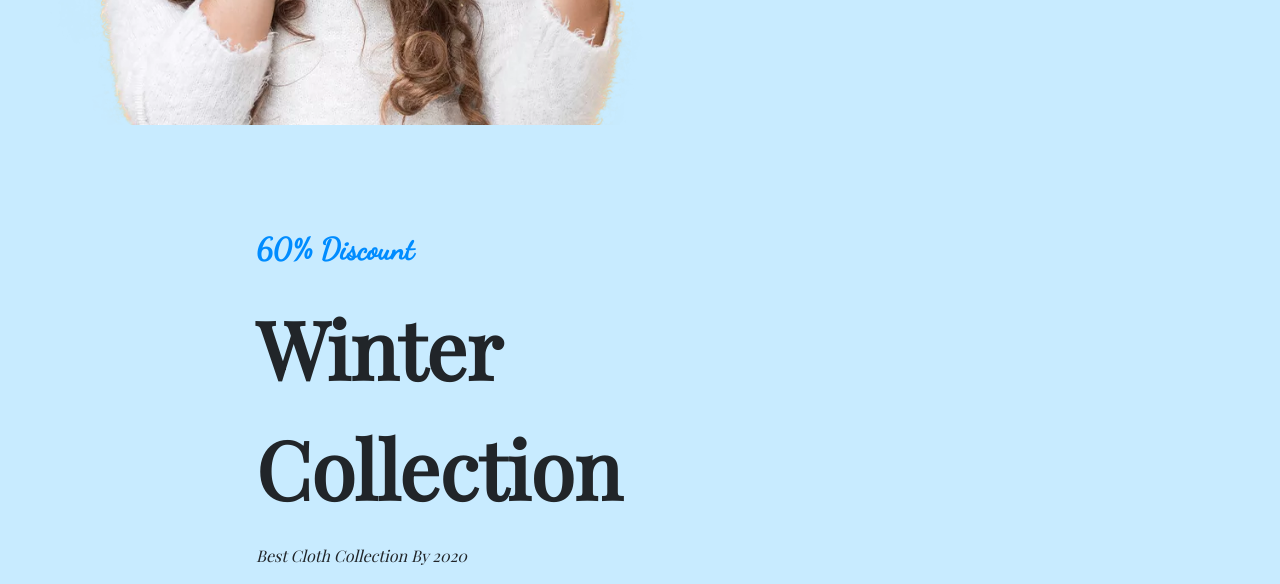
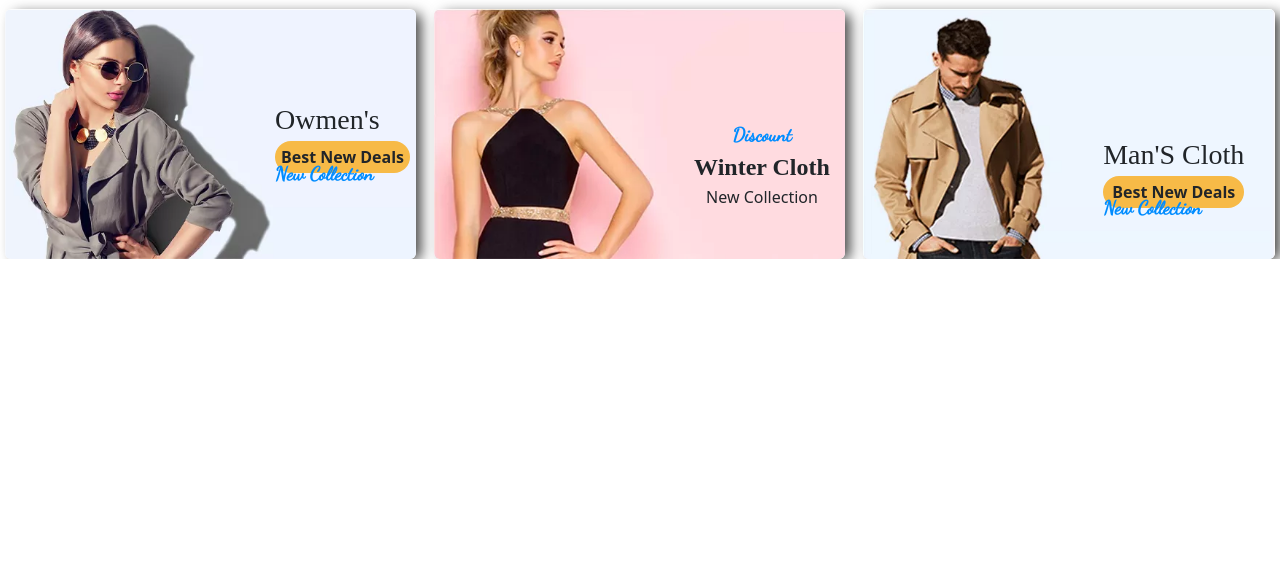
Before and after one commit to Somavik99/EcomShopUI, a plain HTML site: page index.html in a window 1280 px wide. Shown: the part 717-1301 px from the top of the page. After the commit the page ends 976 px from the top, so only its background shows below. Drawn offline with nearby package versions, Linux system fonts and the light colour scheme; a web font is replaced by a local one.

Commit message:
Category Complition

```diff
--- a/CSS/utilities.css
+++ b/CSS/utilities.css
@@ -9,3 +9,22 @@
     transition: 0.2s ease;
     color: orange;
 }
+
+.New__deals{
+    background-color: rgb(247, 186, 71);
+    border-radius:20px;
+    outline:none;
+    text-align: center;
+    padding: 4px 6px;
+    font-weight: 600;
+}
+
+.column__row__gap{
+  column-gap: 18px;
+  row-gap:12px;
+}
+
+.card__hover:hover{
+    transition:0.2s  ease-in-out;
+    transform: scale(1.02);
+}
--- a/index.html
+++ b/index.html
@@ -5,7 +5,7 @@
     <meta name="viewport" content="width=device-width, initial-scale=1.0" />
     <!-- Linking StyleSheet -->
     <link rel="stylesheet" href="./CSS/style.css" />
-    <link rel="stylesheet" href="./CSS/utilities.css">
+    <link rel="stylesheet" href="./CSS/utilities.css" />
     <!-- Linking Bootstrap -->
     <link
       href="https://cdn.jsdelivr.net/npm/bootstrap@5.3.2/dist/css/bootstrap.min.css"
@@ -29,7 +29,7 @@
     <link rel="preconnect" href="https://fonts.googleapis.com" />
     <link rel="preconnect" href="https://fonts.gstatic.com" crossorigin />
     <link
-      href="https://fonts.googleapis.com/css2?family=Aboreto&family=Alike&family=Comfortaa&family=Dancing+Script&family=Delicious+Handrawn&family=Krub&family=Lobster&family=Montserrat:wght@300&family=Playfair+Display&family=Poppins:wght@300&family=Ubuntu:wght@300&family=Varela+Round&display=swap"
+      href="https://fonts.googleapis.com/css2?family=Aboreto&family=Alike&family=Comfortaa&family=Dancing+Script&family=Delicious+Handrawn&family=Krub&family=Lobster&family=Montserrat:wght@300&family=Playfair+Display&family=Playfair+Display+SC:wght@400;700;900&family=Poppins:wght@300&family=Ubuntu:wght@300&family=Varela+Round&display=swap"
       rel="stylesheet"
     />
     <title>Document</title>
@@ -104,12 +104,15 @@
                     >Home</a
                   >
                 </li>
-                <li class="nav-item ms-md-4 ms-sm-3 ">
-                  <a class="nav-link text-black Link__hover" href="#">Category</a>
+                <li class="nav-item ms-md-4 ms-sm-3">
+                  <a class="nav-link text-black Link__hover" href="#"
+                    >Category</a
+                  >
                 </li>
 
                 <li class="nav-item ms-md-4 ms-sm-3">
-                  <a class="nav-link disabled text-black position-relative Link__hover"
+                  <a
+                    class="nav-link disabled text-black position-relative Link__hover"
                     >Latest
                     <div
                       class="position-absolute top-0 end-0 bg bg-danger ps-1 pe-1 text-white rounded-1"
@@ -126,7 +129,9 @@
                   <a class="nav-link disabled text-black Link__hover">Pages</a>
                 </li>
                 <li class="nav-item ms-md-4 ms-sm-3">
-                  <a class="nav-link disabled text-black Link__hover">Contact</a>
+                  <a class="nav-link disabled text-black Link__hover"
+                    >Contact</a
+                  >
                 </li>
               </ul>
               <form
@@ -192,15 +197,15 @@
 
       <!-- Creating the hero section -->
       <section
-        class="Hero__section h-100 w-100 position-relative d-flex flex-row flex-wrap"
+        class="Hero__section h-100 w-100 position-relative d-flex flex-row flex-wrap justify-content-center overflow-hidden"
       >
         <img
           src="./Assets/images/hero/hero_man.png"
           alt="surprised__woman"
-          style="height: 650px; margin-left: 50px"
+          style="height: 35vw; margin-left: 20px"
           class="mh-100 mw-100"
         />
-        <div style="margin-left: 20%; margin-top: 8%">
+        <div style="margin-left: 20%; margin-top: 5%">
           <p
             style="
               font-family: 'Dancing Script', cursive;
@@ -211,12 +216,136 @@
           >
             60% Discount
           </p>
-          <p style="font-family: 'Playfair Display', serif; font-size: 80px;font-weight: 800;">
+          <p
+            style="
+              font-family: 'Playfair Display', serif;
+              font-size: 5vw;
+              font-weight: 800;
+              margin-top: -8%;
+            "
+          >
             Winter <br />Collection
           </p>
-          <p style="font-family: 'Playfair Display', serif;font-style: italic;">Best Cloth Collection By 2020</p>
+          <p
+            style="
+              font-family: 'Playfair Display', serif;
+              font-style: italic;
+              margin-top: -6%;
+            "
+          >
+            Best Cloth Collection By 2020
+          </p>
+          <button class="btn btn-primary rounded-5">Shop Now</button>
         </div>
       </section>
     </header>
+
+    <!-- Main Body Starts Here -->
+    <main>
+      <h1
+        style="
+          font-family: 'Playfair Display ', serif;
+          font-size: 2.5vw;
+          font-weight: 700;
+        "
+        class="text-center mt-4"
+      >
+        Shop By Category
+      </h1>
+
+      <div
+        class="d-flex flex-row justify-content-center flex-wrap column__row__gap mt-4"
+      >
+        <div class="position-relative rounded-2">
+          <img
+            src="./Assets/images/categori/cat1.jpg"
+            class="rounded-2 card__hover"
+            alt="Category1"
+            style="
+              height: 250px;
+              box-shadow: 7px 3px 14px -2px rgba(0, 0, 0, 0.75);
+            "
+          />
+          <section class="position-absolute" style="top: 90px; left: 270px">
+            <div class="fs-3" style="font-family: 'Playfair Display ', serif">
+              Owmen's
+            </div>
+            <div class="New__deals">Best New Deals</div>
+            <p
+              style="
+                margin-top: -10%;
+                font-family: 'Dancing Script', cursive;
+                color: rgb(0, 140, 255);
+                font-size: 19px;
+                font-weight: 800;
+              "
+            >
+              New Collection
+            </p>
+          </section>
+        </div>
+        <div class="position-relative ">
+          <img
+            src="./Assets/images/categori/cat2.jpg"
+            class="rounded-2 card__hover"
+            alt="Category2"
+            style="
+              height: 250px;
+              box-shadow: 7px 3px 14px -2px rgba(0, 0, 0, 0.75);
+            "
+          />
+          <section class="position-absolute top-50" style="left: 260px">
+            <div
+              style="
+                margin-top: -10%;
+                font-family: 'Dancing Script', cursive;
+                color: rgb(0, 140, 255);
+                font-size: 19px;
+                font-weight: 800;
+              "
+              class="text-center"
+            >
+              Discount
+            </div>
+            <div
+              style="font-family: 'Playfair Display ', serif; font-weight: 600"
+              class="fs-4"
+            >
+              Winter Cloth
+            </div>
+
+            <p class="text-center">New Collection</p>
+          </section>
+        </div>
+        <div class="position-relative">
+          <img
+            src="./Assets/images/categori/cat3.jpg"
+            style="
+              height: 250px;
+              box-shadow: 7px 3px 14px -2px rgba(0, 0, 0, 0.75);
+            "
+            class="rounded-2 card__hover"
+            alt="Category3"
+          />
+          <section class="position-absolute top-50" style="left: 240px">
+            <div class="fs-3" style="font-family: 'Playfair Display ', serif">
+              Man'S Cloth
+            </div>
+            <div class="New__deals">Best New Deals</div>
+            <p
+              style="
+                margin-top: -10%;
+                font-family: 'Dancing Script', cursive;
+                color: rgb(0, 140, 255);
+                font-size: 19px;
+                font-weight: 800;
+              "
+            >
+              New Collection
+            </p>
+          </section>
+        </div>
+      </div>
+    </main>
   </body>
 </html>
```
